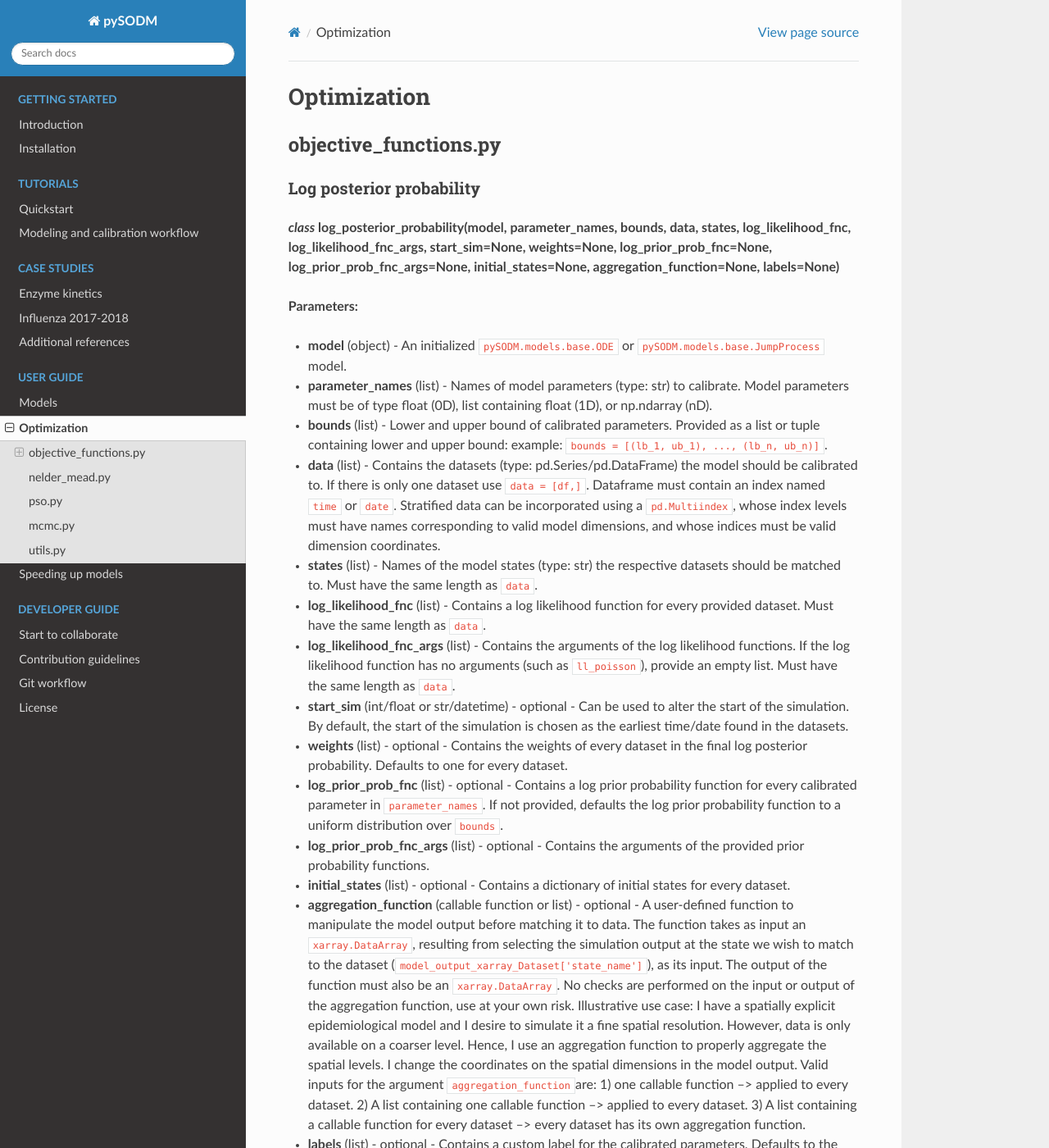
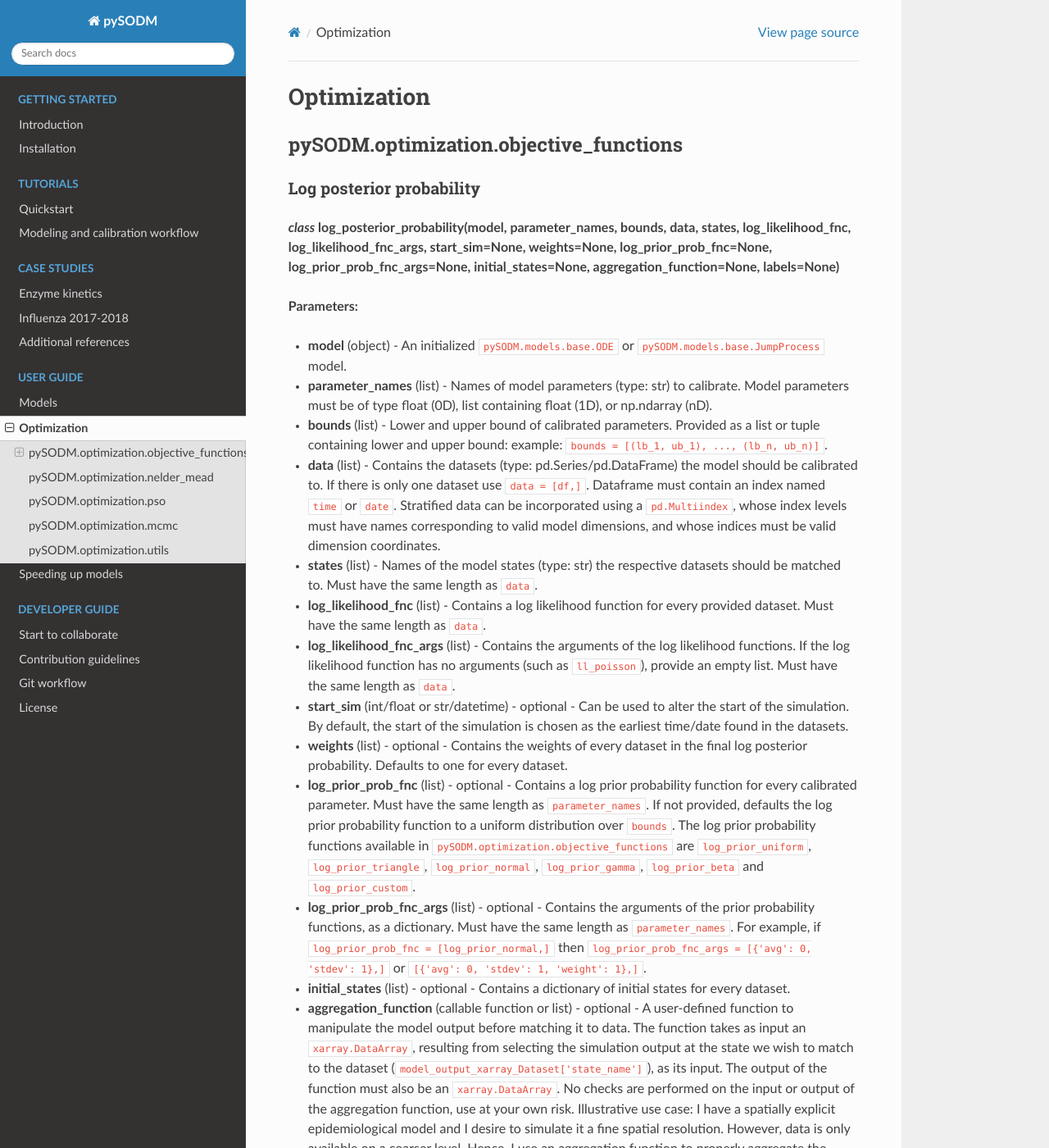
Before and after one commit to twallema/pySODM, a Sphinx documentation site: the page built from docs/optimization.md, in a window 1280 px wide and 1400 px high. Shown: the whole window at 82% size. Built offline with Sphinx 7.4.7 and the Read the Docs theme 3.1.0, drawn with Linux system fonts in a browser that asks for light colours; some of the changed text lies outside the part shown.

Commit message:
make sure documentation in order

````diff
--- a/docs/models.md
+++ b/docs/models.md
@@ -2,7 +2,7 @@
 
 pySODM contains a class to build ordinary differential equation models (`ODE`) and a class to build stochastic jump process models (`JumpProcess`), both live in `models/base.py`. To learn more about initialising and simulating these models, see the [quickstart tutorial](quickstart.md).
 
-## base.py
+## pySODM.models.base
 
 ###  *class* ODE
 
--- a/docs/optimization.md
+++ b/docs/optimization.md
@@ -1,6 +1,6 @@
 # Optimization
 
-## objective_functions.py
+## pySODM.optimization.objective_functions
 
 ### Log posterior probability
 
@@ -17,8 +17,9 @@
 * **log_likelihood_fnc_args** (list) - Contains the arguments of the log likelihood functions. If the log likelihood function has no arguments (such as `ll_poisson`), provide an empty list. Must have the same length as `data`.
 * **start_sim** (int/float or str/datetime) - optional - Can be used to alter the start of the simulation. By default, the start of the simulation is chosen as the earliest time/date found in the datasets.
 * **weights** (list) - optional - Contains the weights of every dataset in the final log posterior probability. Defaults to one for every dataset.
-* **log_prior_prob_fnc** (list) - optional - Contains a log prior probability function for every calibrated parameter in `parameter_names`. If not provided, defaults the log prior probability function to a uniform distribution over `bounds`.
-* **log_prior_prob_fnc_args** (list) - optional - Contains the arguments of the provided prior probability functions.
+* **log_prior_prob_fnc** (list) - optional - Contains a log prior probability function for every calibrated parameter. Must have the same length as `parameter_names`. If not provided, defaults the log prior probability function to a uniform distribution over `bounds`. The log prior probability functions available in
+`pySODM.optimization.objective_functions` are `log_prior_uniform`, `log_prior_triangle`, `log_prior_normal`, `log_prior_gamma`, `log_prior_beta` and `log_prior_custom`.
+* **log_prior_prob_fnc_args** (list) - optional - Contains the arguments of the prior probability functions, as a dictionary. Must have the same length as `parameter_names`. For example, if `log_prior_prob_fnc = [log_prior_normal,]` then `log_prior_prob_fnc_args = [{'avg': 0, 'stdev': 1},]` or `[{'avg': 0, 'stdev': 1, 'weight': 1},]`.
 * **initial_states** (list) - optional - Contains a dictionary of initial states for every dataset.
 * **aggregation_function** (callable function or list) - optional - A user-defined function to manipulate the model output before matching it to data. The function takes as input an `xarray.DataArray`, resulting from selecting the simulation output at the state we wish to match to the dataset (`model_output_xarray_Dataset['state_name']`), as its input. The output of the function must also be an `xarray.DataArray`. No checks are performed on the input or output of the aggregation function, use at your own risk. Illustrative use case: I have a spatially explicit epidemiological model and I desire to simulate it a fine spatial resolution. However, data is only available on a coarser level. Hence, I use an aggregation function to properly aggregate the spatial levels. I change the coordinates on the spatial dimensions in the model output. Valid inputs for the argument `aggregation_function`are: 1) one callable function --> applied to every dataset. 2) A list containing one callable function --> applied to every dataset. 3) A list containing a callable function for every dataset --> every dataset has its own aggregation function.
 * **labels** (list) - optional - Contains a custom label for the calibrated parameters. Defaults to the names provided in `parameter_names`.
@@ -171,7 +172,7 @@
 >prior_fcn_args = (density_my_par_norm, bins_my_par, weight)
 >```
 
-## nelder_mead.py
+## pySODM.optimization.nelder_mead
 
 ***function* optimize(func, x_start, step, bounds=None, args=(), kwargs={}, processes=1, no_improve_thr=1e-6, no_improv_break=100, max_iter=1000, alpha=1., gamma=2., rho=-0.5, sigma=0.5)**
 
@@ -199,7 +200,7 @@
 >    * **theta** (list) - Optimised parameter values.
 >    * **score** (float) - Corresponding corresponding objective function value.
 
-## pso.py
+## pySODM.optimization.pso
 
 ***function* optimize(func, bounds=None, ieqcons=[], f_ieqcons=None, args=(), kwargs={}, processes=1, swarmsize=100, max_iter=100, minstep=1e-12, minfunc=1e-12, omega=0.8, phip=0.8, phig=0.8,  debug=False, particle_output=False, transform_pars=None)**
 
@@ -229,7 +230,7 @@
 >    * **theta** (list) - Optimised parameter values.
 >    * **score** (float) - Corresponding corresponding objective function value.
 
-## mcmc.py
+## pySODM.optimization.mcmc
 
 ***function* run_EnsembleSampler(pos, max_n, identifier, objective_function, objective_function_args=None, objective_function_kwargs=None, moves=[(emcee.moves.DEMove(), 0.25),(emcee.moves.DESnookerMove(),0.25),(emcee.moves.KDEMove(bw_method='scott'), 0.50)], fig_path=None, samples_path=None, print_n=10, backend=None, processes=1, progress=True, settings_dict={})**
 
@@ -288,7 +289,7 @@ Samples path, identifier and run_date are combined to find the right .hdf5 `emce
 >   **Returns:**
 >   * **samples** (dict) - Dictionary containing the discarded and thinned MCMC samples and settings.
 
-## utils.py
+## pySODM.optimization.utils
 
 ***function* add_poisson_noise(output)**
 
````
Also changed, not shown: other parts of docs/optimization.md (+6 -6 lines).
